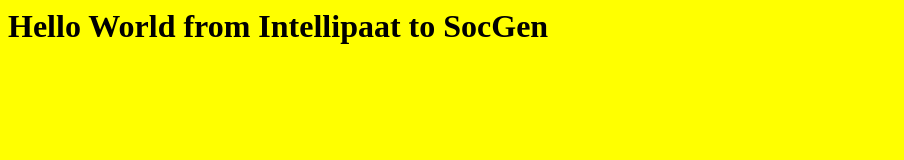
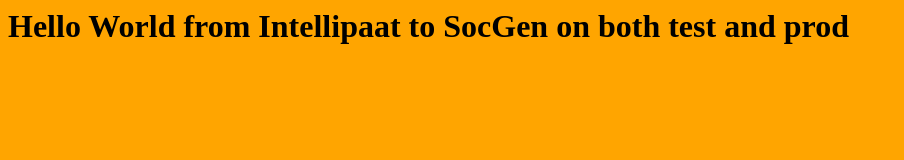
Before and after one commit to hshar94/sog-test1, a plain HTML site: page index.html in a window 1280 px wide. Shown: the whole page, without its empty margins (0-904 px from the left). Drawn offline with Linux system fonts and the light colour scheme.

Commit message:
changed code

```diff
--- a/index.html
+++ b/index.html
@@ -1,5 +1,5 @@
 <html>
-<body bgcolor="yellow">
-<h1>Hello World from Intellipaat to SocGen</h1>
+<body bgcolor="orange">
+<h1>Hello World from Intellipaat to SocGen on both test and prod</h1>
 </body>
 </html>
```
